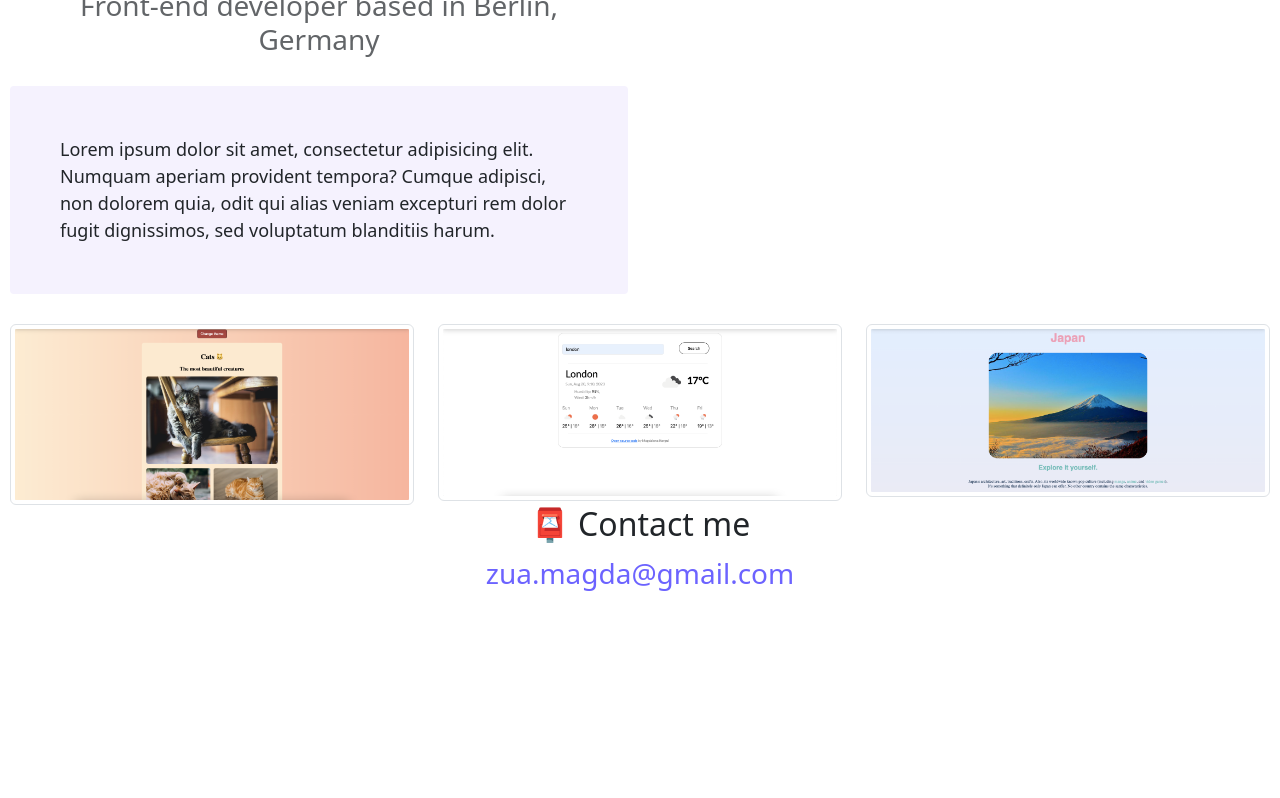
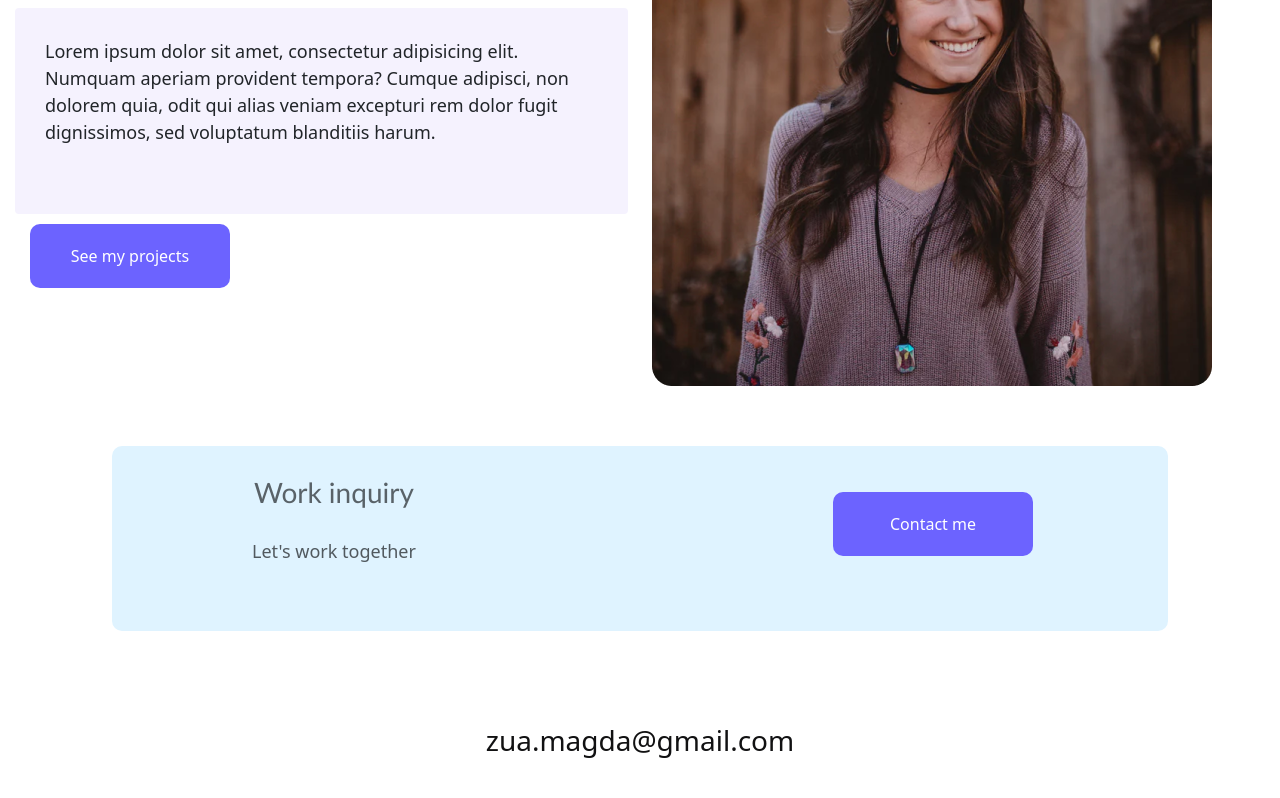
Before and after one commit to magdakorgul/final-project, a plain HTML site: page about.html in a window 1280 px wide. Shown: the part 245-1043 px from the top of the page. Before the commit the page ends 849 px from the top, so only its background shows below. Drawn offline with nearby package versions, Linux system fonts and the light colour scheme.

Commit message:
added contact page, edited content on About me page

```diff
--- a/about.html
+++ b/about.html
@@ -13,6 +13,9 @@
     <script
       src="https://cdn.jsdelivr.net/npm/bootstrap@5.3.1/dist/js/bootstrap.bundle.min.js"
       integrity="sha384-HwwvtgBNo3bZJJLYd8oVXjrBZt8cqVSpeBNS5n7C8IVInixGAoxmnlMuBnhbgrkm"
+      crossorigin="anonymous"></script>
+    <script
+      src="https://kit.fontawesome.com/281d6af316.js"
       crossorigin="anonymous"></script>
     <title>About Magda Korgul</title>
     <meta
@@ -36,72 +39,74 @@
         <div class="collapse navbar-collapse" id="navbarNav">
           <ul class="navbar-nav">
             <li class="nav-item">
-              <a class="nav-link active" aria-current="page" href="/index.html"
-                >Home</a
+              <a class="nav-link" href="/index.html">Home</a>
+            </li>
+            <li class="nav-item">
+              <a class="nav-link active" aria-current="page" href="/about.html"
+                >About me</a
               >
             </li>
             <li class="nav-item">
-              <a class="nav-link" href="/about.html">About me</a>
-            </li>
-            <li class="nav-item">
-              <a class="nav-link" href="#contact">Contact me</a>
+              <a class="nav-link" href="/contact.html">Contact me</a>
             </li>
           </ul>
         </div>
       </div>
     </nav>
-
-    <div class="about-lead">
     <div class="row">
-        <div class="col-sm-6">
+      <div class="content-container container col-sm-6">
+        <div class="row">
+          <div class="content">
             <h1 class="about-h">Hi, I'm Magda Korgul</h1>
             <h3>Front-end developer based in Berlin, Germany</h3>
             <div class="about-paragraphs">
-            <p>
-              Lorem ipsum dolor sit amet, consectetur adipisicing elit. Numquam
-              aperiam provident tempora? Cumque adipisci, non dolorem quia, odit
-              qui alias veniam excepturi rem dolor fugit dignissimos, sed
-              voluptatum blanditiis harum.
-              <br />
+              <p class="mb-5">
+                Lorem ipsum dolor sit amet, consectetur adipisicing elit.
+                Numquam aperiam provident tempora? Cumque adipisci, non dolorem
+                quia, odit qui alias veniam excepturi rem dolor fugit
+                dignissimos, sed voluptatum blanditiis harum.
               </p>
             </div>
-        </div>
-        <div class="col-sm-6">
-          <img
-            src="/images/magdalena-korgul.jpeg"
-            alt="Magdalena Korgul photo"
-            class="magdalena-photo" />
+            <a class="contact-link" href="/work">See my projects</a>
           </div>
         </div>
       </div>
 
-    <div class="container-photos">
-      <div class="row">
-        <div class="col-sm-4">
+      <div class="col-sm-6">
         <img
-            src="/images/cats.png"
-            class="img-fluid border img-thumbnail"
-            alt="Yogurt app project" />
-        </div>
-        <div class="col-sm-4">
-          <img
-            src="/images/weather.png"
-            class="img-fluid border img-thumbnail"
-            alt="Weather app project" />
-        </div>
-        <div class="col-sm-4">
-          <img
-            src="/images/japan.png"
-            class="img-fluid border img-thumbnail"
-            alt="Yoga app project" />
+          src="/images/patricia.png"
+          alt="Magdalena Korgul photo"
+          class="magdalena-photo img-fluid" />
       </div>
     </div>
+
+    <footer class="container">
+      <div class="contact-box justify-content-between mb-5 d-none d-md-flex">
+        <div>
+          <h3>Work inquiry</h3>
+          <p class="text-muted">Let's work together</p>
         </div>
+        <div>
+          <a class="contact-link mt-3" href="/contact">Contact me</a>
+        </div>
+      </div>
+    </footer>
+
     <div id="contact">
-      <h2>📮 Contact me</h2>
       <a href="mailto:zua.magda@gmail.com" class="email-link">
         zua.magda@gmail.com
       </a>
     </div>
+    <div class="social-links d-flex justify-content-center">
+      <a href="">
+        <i class="fab fa-github"></i>
+      </a>
+      <a href="">
+        <i class="fab fa-instagram"></i>
+      </a>
+      <a href="">
+        <i class="fab fa-twitter"></i>
+      </a>
+    </div>
   </body>
 </html>
--- a/styles/style.css
+++ b/styles/style.css
@@ -1,18 +1,19 @@
 :root {
-    --primary-color: #6c63ff;
+    --primary-color: #111112;
     --secondary-color: #f5f2fe;
     --box-shadow: 0 5px 10px rgba(0, 0, 0, 0.3);
 }
 
 body {
-    margin: 5px auto;
-    padding: 10px;
+    margin: 10px auto;
+    padding: 15px;
 }
 
 h1,
 h2,
 h3 {
     text-align: center;
+    font-family:'Gill Sans', 'Gill Sans MT', Calibri, 'Trebuchet MS', sans-serif
 }
 
 h1 {
@@ -23,6 +24,7 @@ h1 {
 .about-h {
     font-size: 64px;
     line-height: 80px;
+    margin-top: 30px;
 }
 
 
@@ -32,9 +34,13 @@ h2 {
     margin-bottom: 10px;
 }
 
-.contact {
+.email-link {
     margin-top: 30px;
     padding: 40px;
+    text-decoration: none;
+}
+.email-link:hover{
+    color: #6c63ff;
 }
 
 h3 {
@@ -73,10 +79,30 @@ p {
 }
 
 .contact-link {
-    background: var(--primary-color);
-    box-shadow: var(--box-shadow);
-    color: white;
-}
+        background-color: #6c63ff;
+        border-radius: 10px;
+        box-sizing: border-box;
+        color: #FFFFFF;
+        display: flex;
+        font-size: 16px;
+        justify-content: center;
+        padding: 20px 15px;
+        text-decoration:none;
+        width: 200px;
+        border: 0;
+        cursor: pointer;
+        user-select: none;
+        -webkit-user-select: none;
+        touch-action: manipulation;
+        margin: 10px 15px;
+    }
+
+    .contact-link:hover {
+        background-image: linear-gradient(-180deg, #1D95C9 0%, #17759C 100%);
+    }
+
+
+
 
 .about-link {
     color: var(--primary-color);
@@ -91,9 +117,9 @@ p {
 
 .about-paragraphs {
     display: flex;
-    margin: 30px 0;
+    margin: 30px 0 10px;
     background: var(--secondary-color);
-    padding: 20px;
+    padding: 0px;
     border-radius: 4px;
     font-size: 18px;
     line-height: 1.5;
@@ -103,9 +129,6 @@ p {
 .about-paragraphs p {
     margin: 10px;
 
-}
-.about-all{
-    margin: 100px;
 }
 
 .email-link {
@@ -131,9 +154,6 @@ p {
     color: #e7b852;
 }
 
-button {
-    margin: 0 20px;
-}
 .magdalena-photo {
     max-width: 100%;
     height: auto;
@@ -173,3 +193,20 @@ button {
     }
 
 }
+.row{
+    display: flex;
+
+}
+
+footer .contact-box {
+    background: rgb(223, 243, 255);
+    padding: 30px 120px;
+    border-radius: 10px;
+    margin: 60px 30px;
+
+}
+.social-links a{
+margin: 0 20px;
+color: #6c63ff;
+padding: 10px 15px;
+}
```
Also changed, not shown: contact.html (added, +103 -0 lines), index.html (+4 -1 lines), images/magda.jpg (added), images/patricia.png (added), 2 other files. Lines whose indentation alone changed are shown as unchanged.
